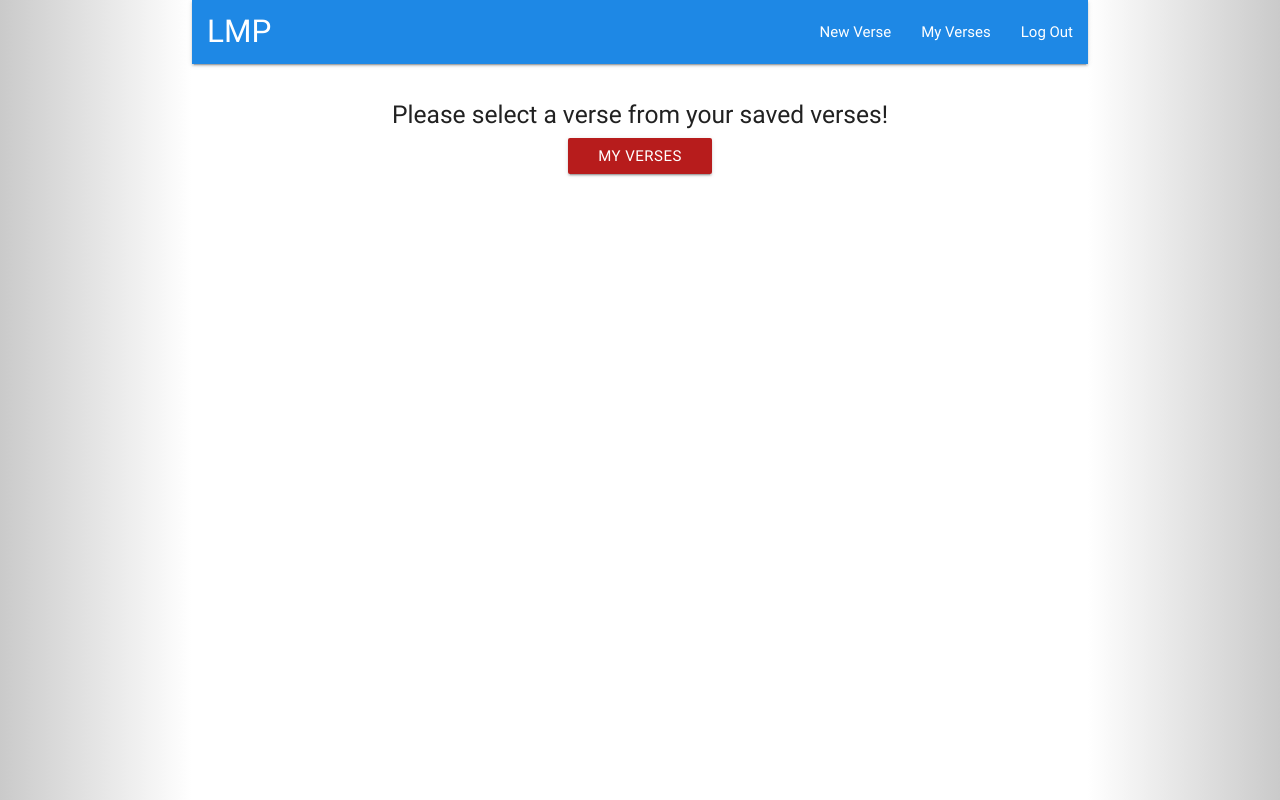
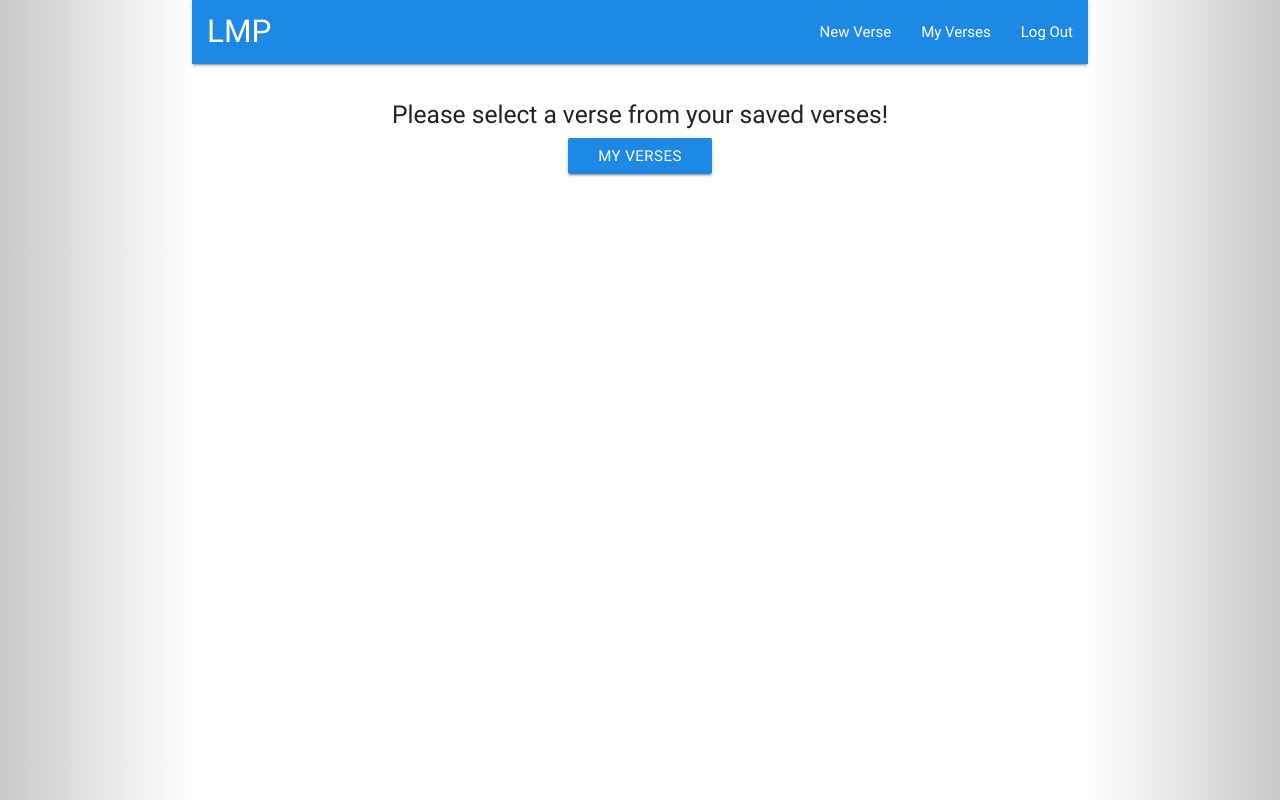
Before and after one commit to matthewybutt/lightmypath, a React (Create React App) app in the folder client/: page /memorize in a window 1280 px wide. Built offline with nearby package versions, Linux system fonts and the light colour scheme; no server answers.

Commit message:
update verse card stlying

```diff
--- a/client/src/components/MemorizeVerse.js
+++ b/client/src/components/MemorizeVerse.js
@@ -208,7 +208,7 @@ class MemorizeVerse extends Component {
         :
         <div style={{textAlign:"center"}}>
           <h5>Please select a verse from your saved verses!</h5>
-          <Link to={"/verse/my_verses"}><button className="btn waves-effect waves-light red darken-4">My Verses</button></Link>
+          <Link to={"/verse/my_verses"}><button className="btn waves-effect waves-light blue darken-1">My Verses</button></Link>
         </div>
       }
       </div>
--- a/client/src/components/verseCards.js
+++ b/client/src/components/verseCards.js
@@ -9,7 +9,7 @@ class verseCards extends Component {
 
     verses.forEach((verse, i) => {
       let card = <div className="col s12 m6" key={i} onClick={(e) => this.props.selectVerse(verse)}>
-          <div className="card">
+          <div className="card small">
             <div className="card-content">
               <span className="card-title">{verse.citation}</span>
               <p>{verse.text}</p>
```
